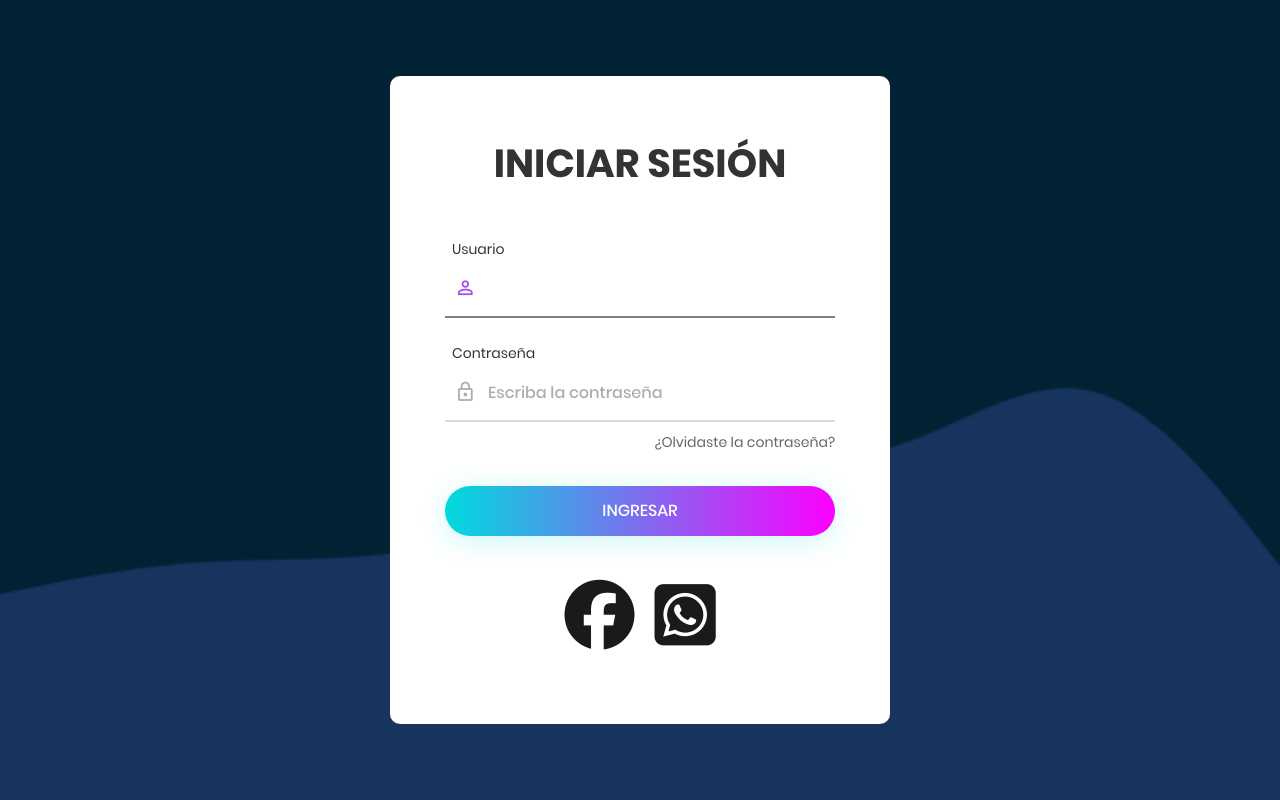
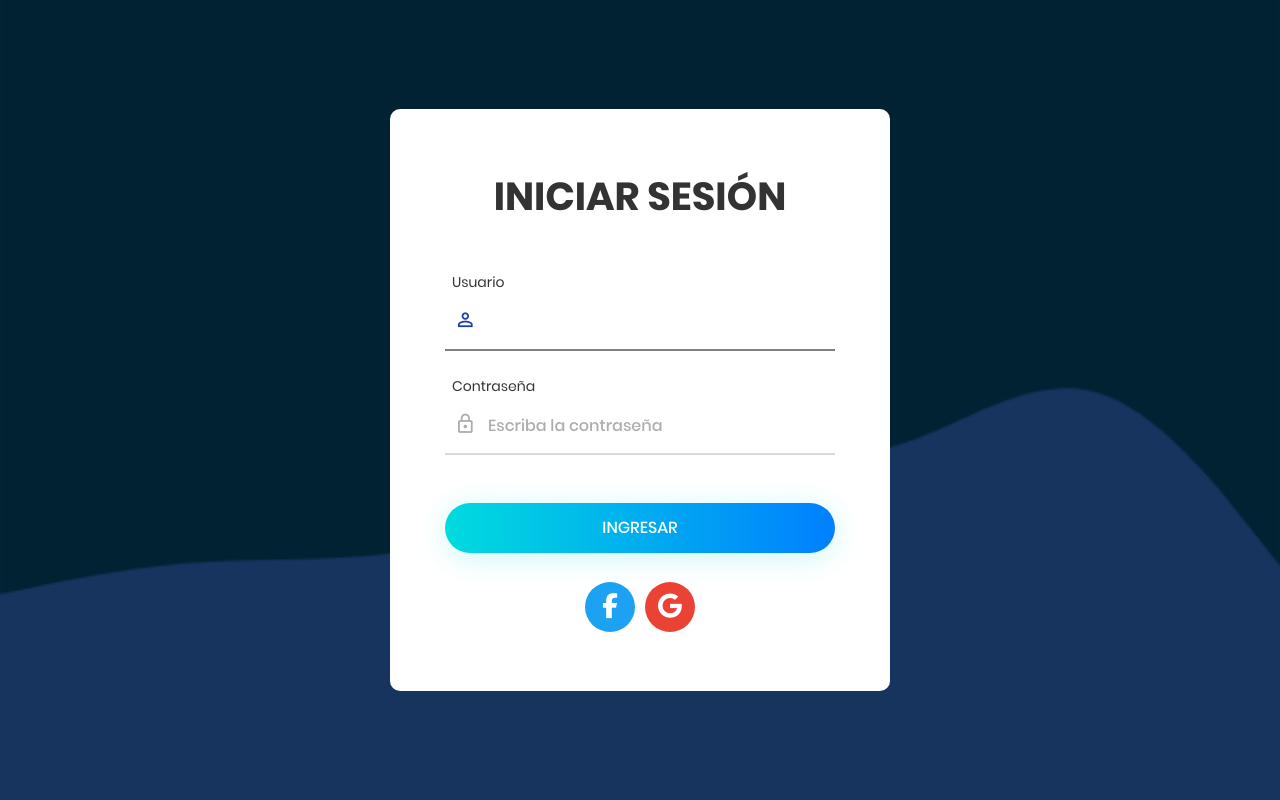
Before and after one commit to EdgardOrd/Sistema-SAAT, a PHP site: page /Login/index.php in a window 1280 px wide. Run offline with PHP 8.4, Linux system fonts and the light colour scheme; some libraries are stand-ins or nearby versions.

Commit message:
cambios en el login

```diff
--- a/Login/css/contacto.css
+++ /dev/null
@@ -1,35 +0,0 @@
-#contacto{
-    display: flex;
-    justify-content: center;
-    align-items: center;
-}
-
-ul {
-    position: relative;
-    display: flex;
-}
-ul li {
-    position: relative;
-    list-style: none;
-    margin: 20px 10px;
-    cursor: pointer;
-}
-
-ul li a {
-    text-decoration: none;
-    color: #1a1a1a;
-}
-ul li a .fa-brands {
-    font-size: 5em;
-    background-color: transparent;
-}
-ul li a::before {
-    font-family: "FontAwesome";
-    position: absolute;
-    top: 0;
-    left: 0;
-    font-size: 6em;
-    height: 0;
-    overflow: hidden;
-    transition: 0.5s ease-in-out;
-}
--- a/Login/css/main.css
+++ b/Login/css/main.css
@@ -294,11 +294,11 @@ iframe {
 }
 
 .input100:focus + .focus-input100::after {
-  color: #a64bf4;
+  color: #1a3bb1;
 }
 
 .has-val.input100 + .focus-input100::after {
-  color: #a64bf4;
+  color: #1a3bb1;
 }
 
 
@@ -335,11 +335,11 @@ iframe {
   z-index: -1;
   width: 300%;
   height: 100%;
-  background: #a64bf4;
-  background: -webkit-linear-gradient(right, #00dbde, #fc00ff, #00dbde, #fc00ff);
-  background: -o-linear-gradient(right, #00dbde, #fc00ff, #00dbde, #fc00ff);
-  background: -moz-linear-gradient(right, #00dbde, #fc00ff, #00dbde, #fc00ff);
-  background: linear-gradient(right, #00dbde, #fc00ff, #00dbde, #fc00ff);
+  background: #1a3bb1;
+  background: -webkit-linear-gradient(right, #00dbde, #0080ff, #00dbde, #0080ff);
+  background: -o-linear-gradient(right, #00dbde, #0080ff, #00dbde, #0080ff);
+  background: -moz-linear-gradient(right, #00dbde, #0080ff, #00dbde, #0080ff);
+  background: linear-gradient(right, #00dbde, #0080ff, #00dbde, #0080ff);
   top: 0;
   left: -100%;
 
@@ -348,7 +348,7 @@ iframe {
   -moz-transition: all 0.4s;
   transition: all 0.4s;
 }
-
+/* -------------------------- transicion-boton ----------------------*/
 .login100-form-btn {
   font-family: Poppins-Medium;
   font-size: 16px;
--- a/Login/index.php
+++ b/Login/index.php
@@ -9,11 +9,11 @@ if(isset($_SESSION['S_IDUSUARIO'])){
 <!DOCTYPE html>
 <html lang="en">
 <head>
-	<title>SAAT</title>
+	<title>Sistema de Asignación Automática de Tickets SAAT</title>
 	<meta charset="UTF-8">
 	<meta name="viewport" content="width=device-width, initial-scale=1">
 <!--===============================================================================================-->
-	<link rel="icon" type="image/png" href="images/icons/favicon.ico"/>
+	<link rel="icon" type="image/png" href="images/icons/iniciar-sesion.ico"/>
 <!--===============================================================================================-->
 	<link rel="stylesheet" type="text/css" href="vendor/bootstrap/css/bootstrap.min.css">
 <!--===============================================================================================-->
@@ -58,13 +58,7 @@ if(isset($_SESSION['S_IDUSUARIO'])){
                     <span class="focus-input100" data-symbol="&#xf190;"></span>
                 </div>
 
-                <div class="text-right p-t-8 p-b-31">
-                    <a href="#">
-                        ¿Olvidaste la contraseña?
-                    </a>
-                </div>
-
-                <div class="container-login100-form-btn">
+                <div class="container-login100-form-btn  mt-5">
                     <div class="wrap-login100-form-btn">
                         <div class="login100-form-bgbtn"></div>
                         <button class="login100-form-btn" id="login-btn" onclick="VerificarUsuario()">
@@ -72,12 +66,15 @@ if(isset($_SESSION['S_IDUSUARIO'])){
                         </button>
                     </div>
                 </div><br>
-                <section id="contacto">
-                    <ul>
-                        <li><a href="#"> <i class="fa-brands fa-facebook"></i></a></li>
-                        <li><a href="#"><i class="fa-brands fa-square-whatsapp"></i></a></li>
-                    </ul>
-                </section>
+                <div class="flex-c-m">
+						<a href="#" class="login100-social-item bg2">
+							<i class="fa fa-facebook"></i>
+						</a>
+
+						<a href="#" class="login100-social-item bg3">
+							<i class="fa fa-google"></i>
+						</a>
+					</div>
         </div>
     </div>
 </div>
--- a/vista/index.php
+++ b/vista/index.php
@@ -10,7 +10,8 @@ if(!isset($_SESSION['S_IDUSUARIO'])){
 <head>
   <meta charset="utf-8">
   <meta http-equiv="X-UA-Compatible" content="IE=edge">
-  <title>AdminLTE 3 | Dashboard</title>
+  <title>Administrador SAAT</title>
+  <link rel="icon" type="image/png" href="images/icons/perfil.ico"/>
   <!-- Tell the browser to be responsive to screen width -->
   <meta name="viewport" content="width=device-width, initial-scale=1">
   <!-- Font Awesome -->
@@ -67,7 +68,7 @@ if(!isset($_SESSION['S_IDUSUARIO'])){
     <!-- Right navbar links -->
     <ul class="navbar-nav ml-auto">
       <div class="pull-right">
-        <a href="../controlador/usuario/controlador_cerrar_session.php" class="btn btn-default btn-flat">Salir</a>
+        <a href="../controlador/usuario/controlador_cerrar_session.php" class="btn btn-default btn-flat">Cerrar Sesión</a>
       </div>
     </ul>
   </nav>
```
Also changed, not shown: Login/images/icons/cimeqh.ico (added), Login/images/icons/favicon.ico (deleted), Login/images/icons/favicon01.ico (added), Login/images/icons/iniciar-sesion.ico (added), vista/images/icons/perfil.ico (added).
